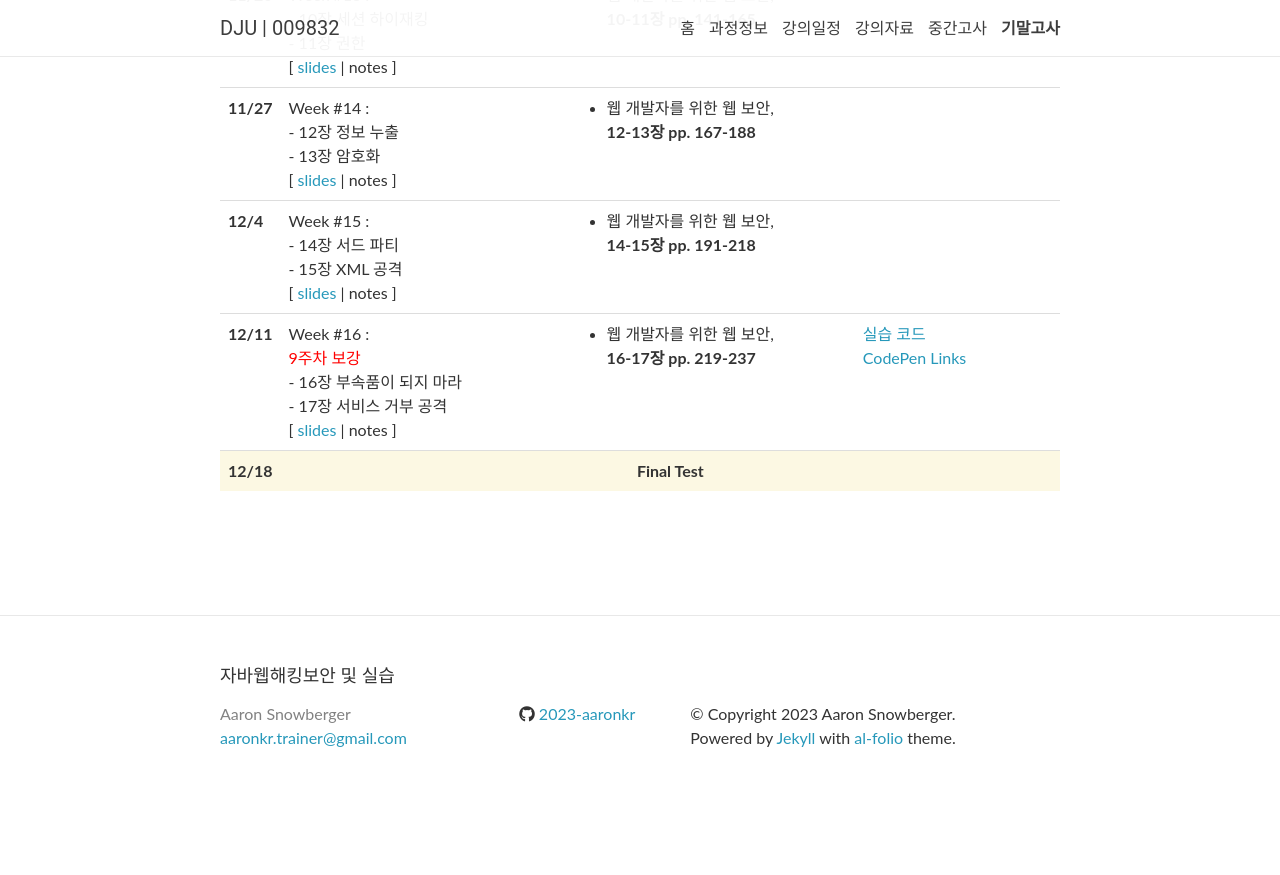
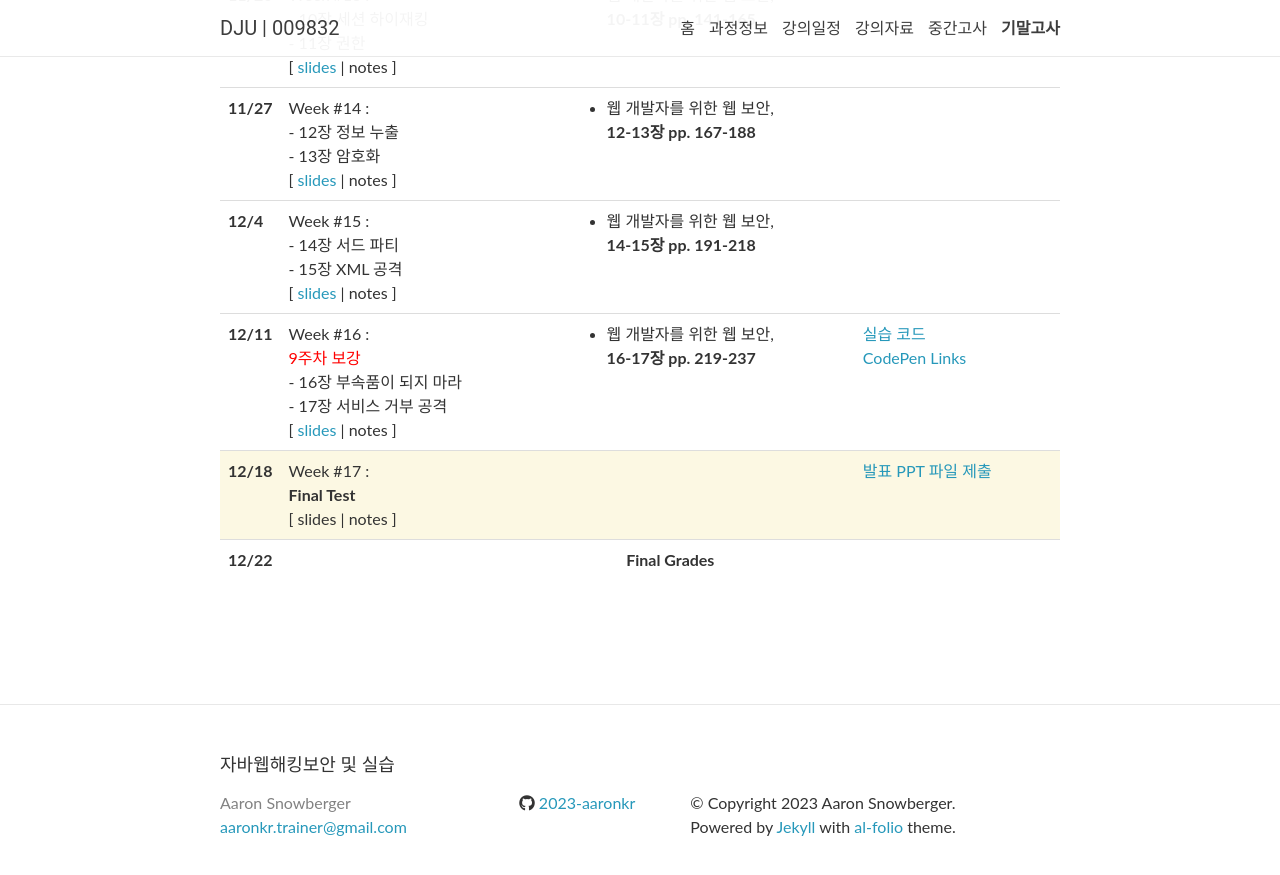
Before and after one commit to 2023-aaronkr/dju-sec, a Jekyll site: the page built from _pages/lectures.md, in a window 1280 px wide and 900 px high, scrolled down 1587 px. Shown: the top 875 px of the window. Built offline with Jekyll 4.4.1, drawn with Linux system fonts in a browser that asks for light colours; nearby versions of some CDN libraries; comment, search, counter and statistics services are not loaded; before the commit the page ends 2398 px from its top, so only the background shows below that.

Commit message:
Update lectures.yml

```diff
--- a/_data/lectures.yml
+++ b/_data/lectures.yml
@@ -175,3 +175,10 @@
   week: 16
   title: >
     <strong>Final Test</strong>
+  logistics: >
+    <a href="https://forms.gle/FaN6KeaU8vSXfjFs6">발표 PPT 파일 제출</a>
+
+- date: 12/22
+  week: 17
+  title: >
+    <strong>Final Grades</strong>
```
